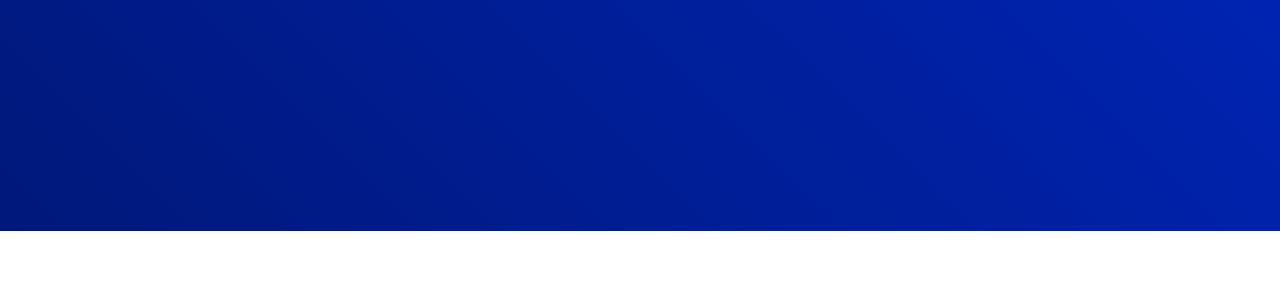
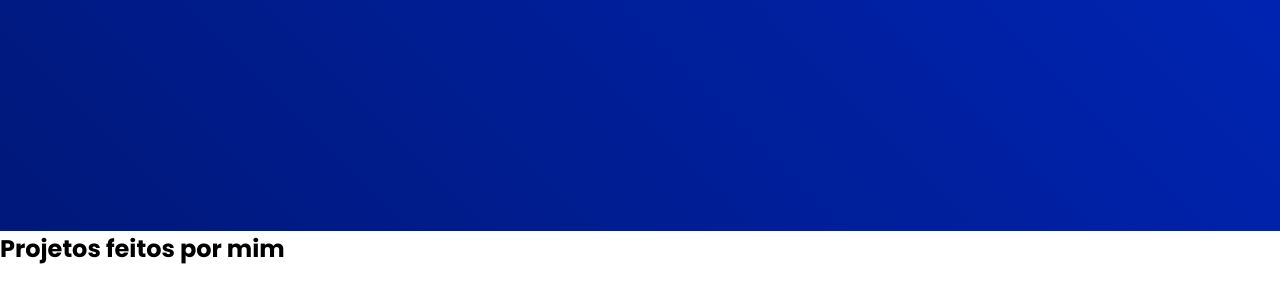
Before and after one commit to cleilsonalvino/meus-projetos, a plain HTML site: page landing-page/index.html in a window 1280 px wide. Shown: the part 569-872 px from the top of the page. After the commit the page ends 835 px from the top, so only its background shows below. Drawn offline with Linux system fonts and the light colour scheme.

Commit message:
Atualizar o index.html

```diff
--- a/landing-page/index.html
+++ b/landing-page/index.html
@@ -46,9 +46,10 @@
         </div>
     </header>
     <main>
-        <div class="conteudo">
+        <article class="projetos">
+        <h1>Projetos feitos por mim</h1>
 
-        </div>
+        </article>
     </main>
 </body>
 </html>
```
